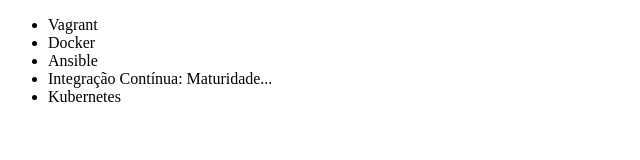
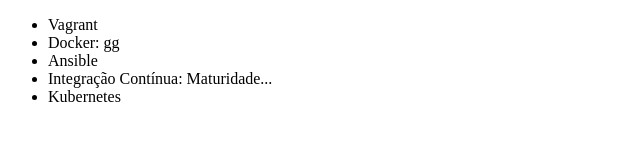
Before and after one commit to JairoNT/Alura-Git, a plain HTML site: page index.html in a window 1280 px wide. Shown: the full height of the page, 0-640 px from the left. Drawn offline with Linux system fonts and the light colour scheme.

Commit message:
Ajuste de lista

```diff
--- a/index.html
+++ b/index.html
@@ -9,7 +9,7 @@
 <body>
     <ul>
         <li>Vagrant</li>
-        <li>Docker</li>
+        <li>Docker: gg</li>
         <li>Ansible</li>
         <li>Integração Contínua: Maturidade...</li>
         <li>Kubernetes</li>
```
